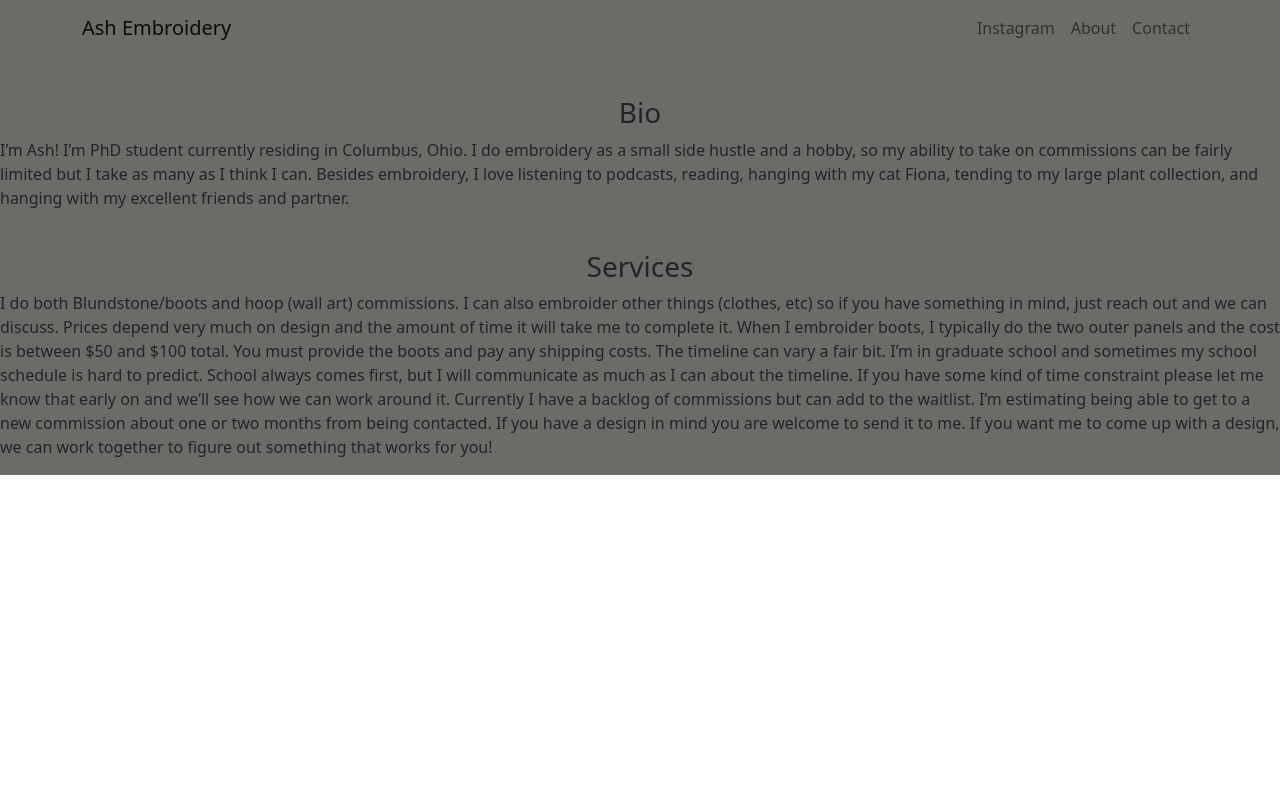
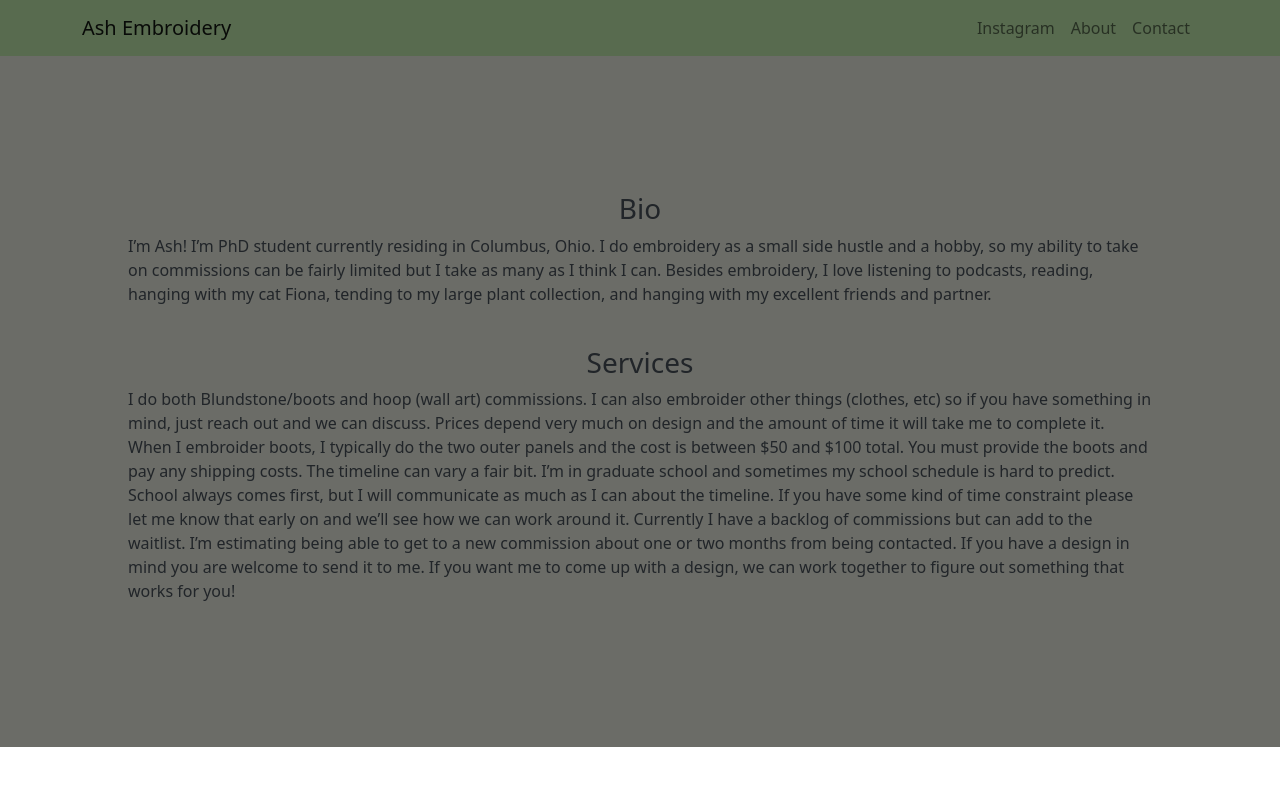
Before and after one commit to BenJerke/ash-embroidery-site, a Next.js app: page /about in a window 1280 px wide. Shown: the top 786 px of the page. Built offline with nearby package versions, Linux system fonts and the light colour scheme.

Commit message:
cleaning up about page

```diff
--- a/pages/about.js
+++ b/pages/about.js
@@ -1,18 +1,18 @@
 import Head from 'next/head'
 import styles from '../styles/Home.module.css'
 import React, { useState, useEffect, useCallback } from 'react'
-import { Button, Navbar, Container, Nav, NavDropdown } from 'react-bootstrap'
+import { Button, Navbar, Container, Nav, NavDropdown, Row, Col } from 'react-bootstrap'
 
 
 export default function About() {
   return (
-    <div>
+    <div className={styles.containerbig}>
       <Head>
         <title>Ash Embroidery</title>
         <meta name="description" content="Ashley Lewis - Embroidery Portfolio" />
         <link rel="icon" href="/favicon.ico" />
       </Head>
-      <Navbar expand="lg" fixed="top">
+      <Navbar className={styles.navbar} expand="lg" fixed="top">
       <Container>
       <Navbar.Brand href="/">Ash Embroidery</Navbar.Brand>
       <Navbar.Toggle className={styles.navlinks} aria-controls="basic-navbar-nav" />
@@ -25,8 +25,10 @@ export default function About() {
       </Navbar.Collapse>
       </Container>
     </Navbar>
-      <div className={styles.container}>
-      <main className={styles.main}>
+    <div>
+        <Container fluid>
+        <Row>
+        <main className={styles.main}>
         <h3>
           Bio
         </h3>
@@ -44,8 +46,10 @@ The timeline can vary a fair bit. I’m in graduate school and sometimes my scho
 Currently I have a backlog of commissions but can add to the waitlist. I’m estimating being able to get to a new commission about one or two months from being contacted.
 If you have a design in mind you are welcome to send it to me. If you want me to come up with a design, we can work together to figure out something that works for you!
         </p>
-      </main>
-      </div>
+        </main>
+        </Row>
+        </Container>
+        </div>
       </div>
   )
 }
--- a/pages/index.js
+++ b/pages/index.js
@@ -148,7 +148,8 @@ async function changePicLeft() {
 }
 
 
-  return (useMediaQuery() ? (<div>
+  return (useMediaQuery() ? (
+  <div>
     <Head>
       <title>Ash Embroidery</title>
       <meta name="description" content="Ashley Lewis - Embroidery Portfolio" />
@@ -249,7 +250,7 @@ async function changePicLeft() {
       <div>
         <Container>
           <Row>
-      <h3>
+        <h3>
           Bio
         </h3>
         <p>
--- a/styles/Home.module.css
+++ b/styles/Home.module.css
@@ -8,7 +8,13 @@
 */
 
 .container {
-  padding: 2rem 0 0;
+  padding: 2rem 0 0 0;
+  justify-content: center;
+  background-color: #6b6c67;
+}
+
+.containerbig {
+  padding: 10%;
   justify-content: center;
   background-color: #6b6c67;
 }
```
